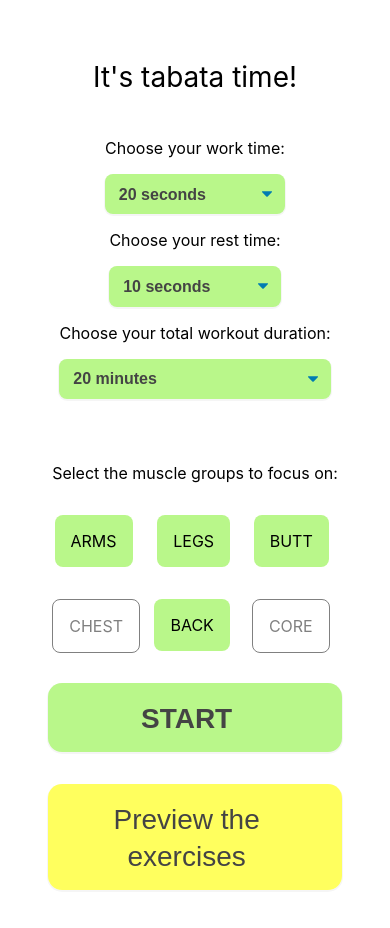
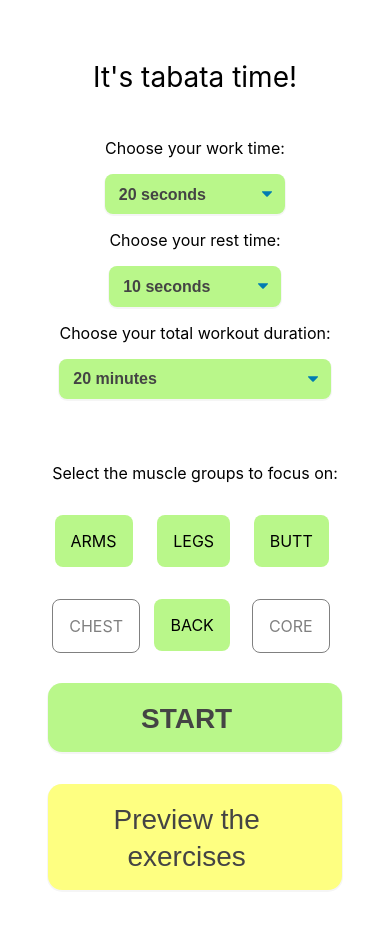
Before and after one commit to natalieweesh/tabata, a React (Create React App) app: page / in a window 390 px wide. Shown: the top 928 px of the page. Built offline with nearby package versions, Linux system fonts and the light colour scheme.

Commit message:
fix yellow and mobile height

```diff
--- a/src/App.css
+++ b/src/App.css
@@ -49,7 +49,7 @@ button {
 }
 
 .unpausedButton {
-  background-color: #ffff00a1;
+  background-color: #feff81;
 }
 
 .muscleRow {
@@ -115,7 +115,7 @@ button {
   border-radius: 0.5em;
 }
 .restText {
-  background-color: #ffff00a1;
+  background-color: #feff81;
 }
 .workText {
   background-color: #b9f78a;
@@ -146,7 +146,7 @@ button {
 
 .previewButton {
   font-weight: normal;
-  background: #ffff00a1;
+  background: #feff81;
 }
 
 .progressBar {
@@ -201,4 +201,7 @@ button {
   .previewRow img {
     max-width: 90%;
   }
+  .mainRow {
+    min-height: 70vh;
+  }
 }
```
